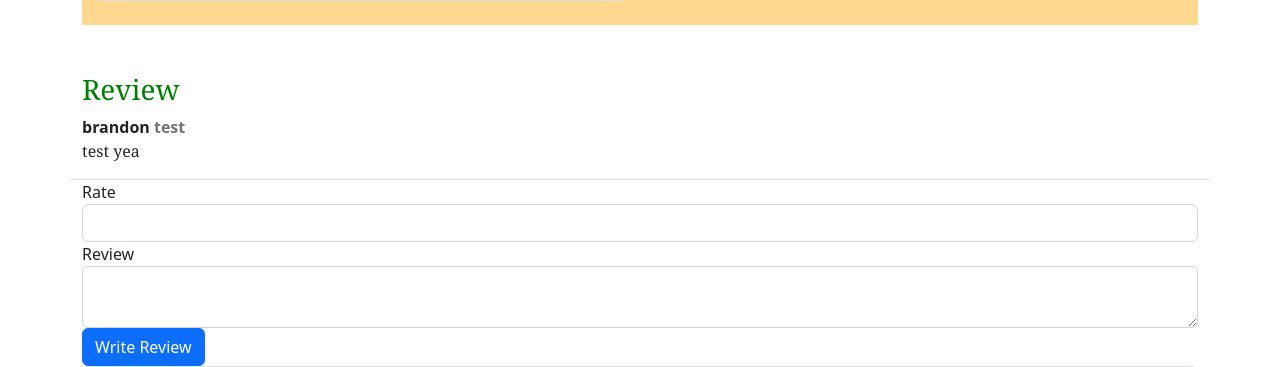
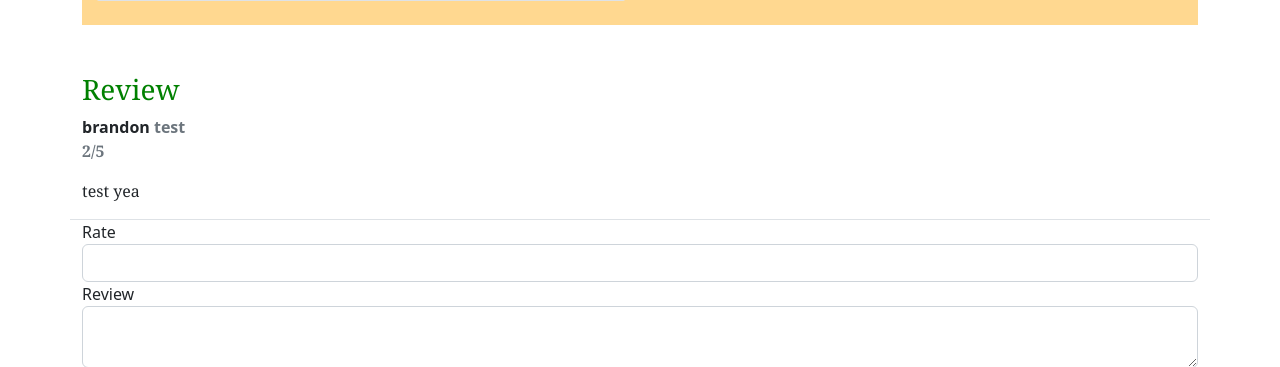
Before and after one commit to ElliotGregory-dev/IAB207_Group_5, a Flask app: page /events/1 in a window 1280 px wide. Shown: the part 1361-1728 px from the top of the page. Run offline with Flask 2, Linux system fonts and the light colour scheme; data comes from the database, SQL or seed files in the repository; some libraries are stand-ins or nearby versions.

Commit message:
Added rating number in review

```diff
--- a/files/templates/event_details.html
+++ b/files/templates/event_details.html
@@ -175,6 +175,7 @@
   <div class="row border-bottom">
     <div class="col-md-12">
       <b>{{ review.user.name}} <span class="ml-2 text-muted">{{ (review.date) }}</span></b>
+      <p><b><span class="ml-2 text-muted">{{ (review.rating) }}/5</span></b></p>
       <p>{{ review.review }}</p>
     </div>
   </div>
```
